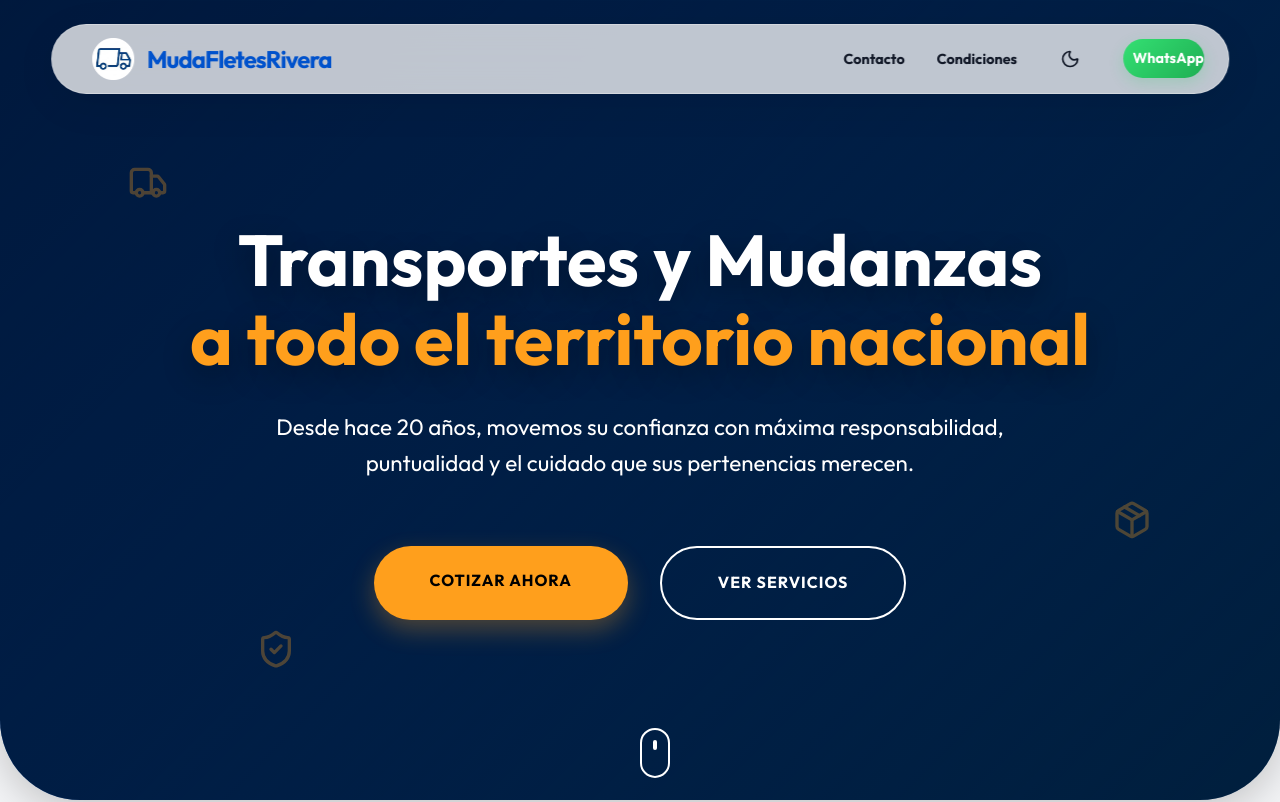
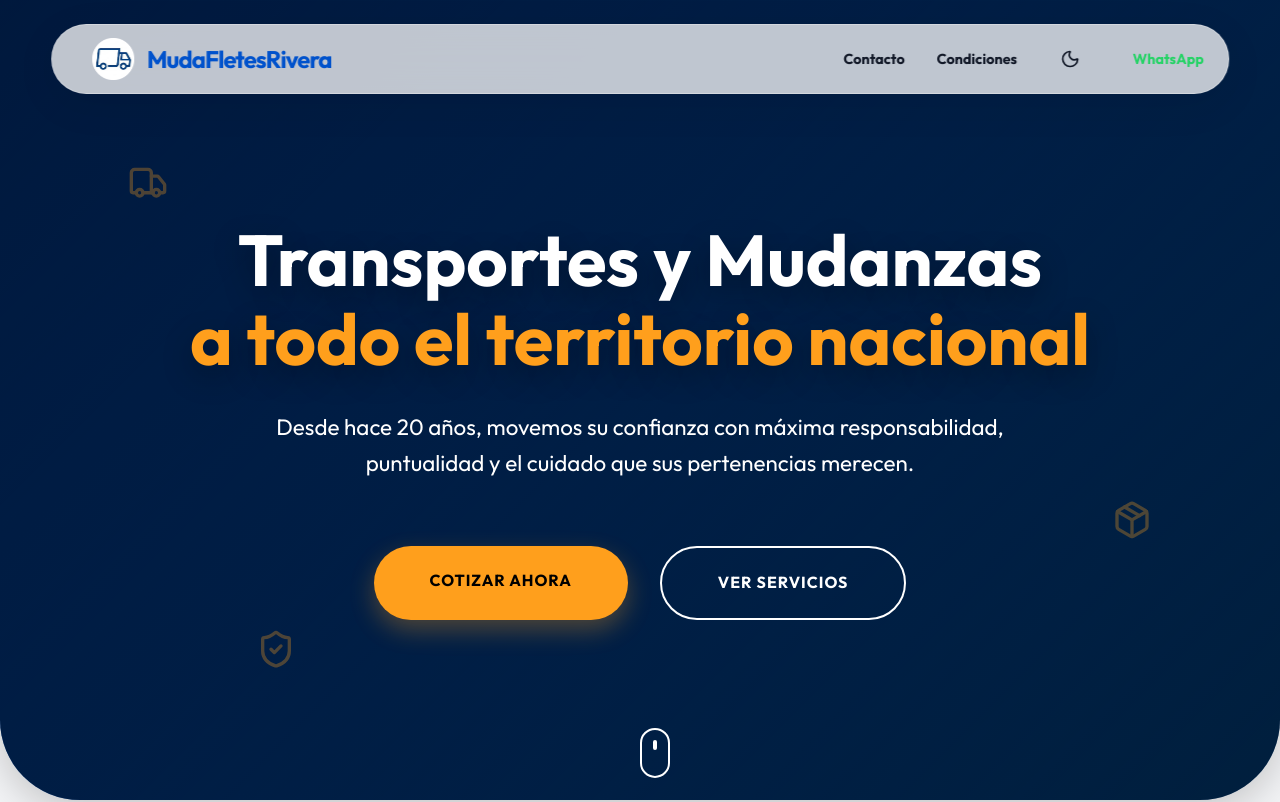
Before and after one commit to R1ve3raaTech/MudaFletesRivera, a React (Vite) app: page / in a window 1280 px wide. Shown: the top 802 px of the page. Built offline with nearby package versions, Linux system fonts and the light colour scheme.

Commit message:
style: remove whatsapp button box and keep as text link

```diff
--- a/src/components/navbar/Navbar.module.css
+++ b/src/components/navbar/Navbar.module.css
@@ -124,19 +124,26 @@
 }
 
 .navWhatsappLink {
-    padding: 0.75rem 1.8rem;
-    background: linear-gradient(135deg, #34E073 0%, #1FAF53 100%);
-    color: white !important;
+    padding: 0.5rem 0;
+    background: transparent;
+    color: #25D366 !important;
     border: none;
-    border-radius: 100px;
-    font-size: 1rem;
+    border-radius: 0;
+    font-size: 0.95rem;
     font-weight: 800;
-    display: flex;
+    display: inline-flex;
     align-items: center;
+    justify-content: center;
     gap: 0.6rem;
-    box-shadow: 0 5px 15px rgba(37, 211, 102, 0.2);
+    box-shadow: none;
     transition: all 0.3s ease;
     white-space: nowrap;
+    line-height: 1;
+}
+
+.navWhatsappLink:hover {
+    color: #1FAF53 !important;
+    transform: translateY(-1px);
 }
 
 .navWhatsappLink::after {
```
